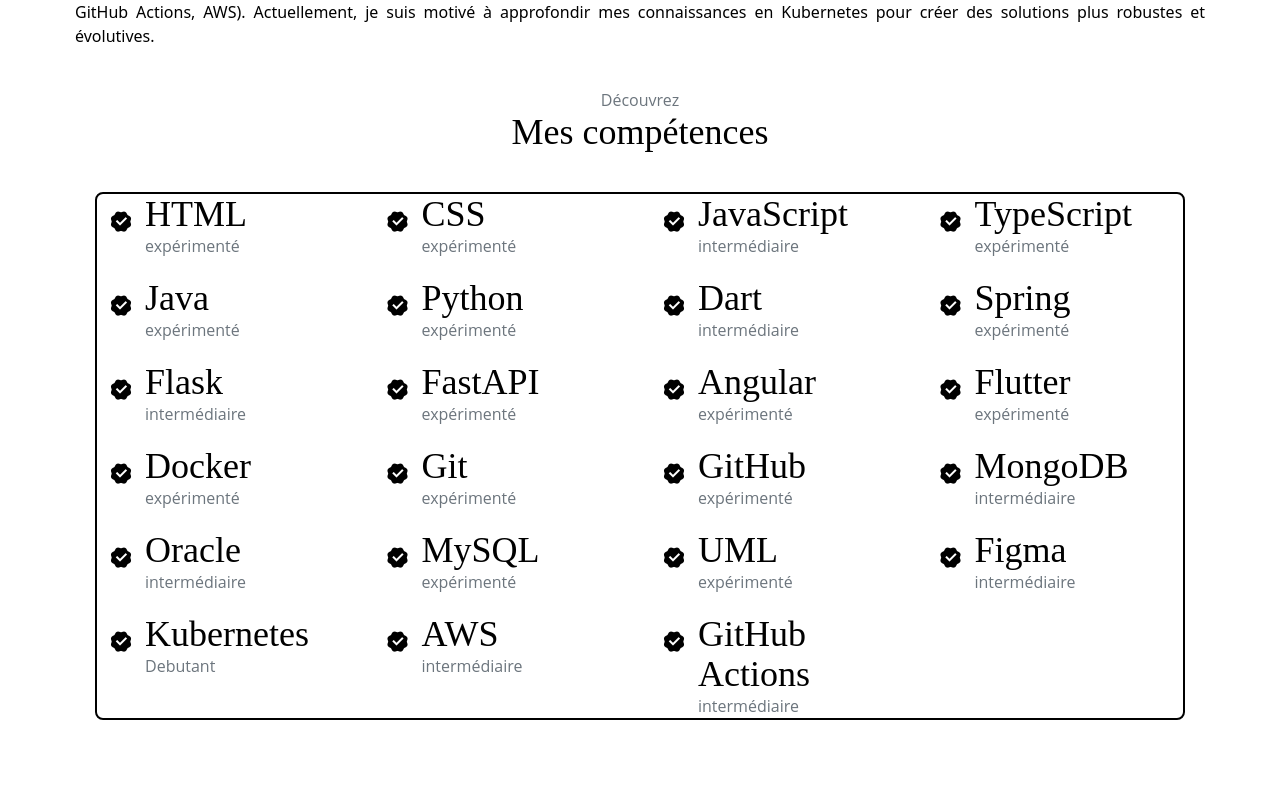
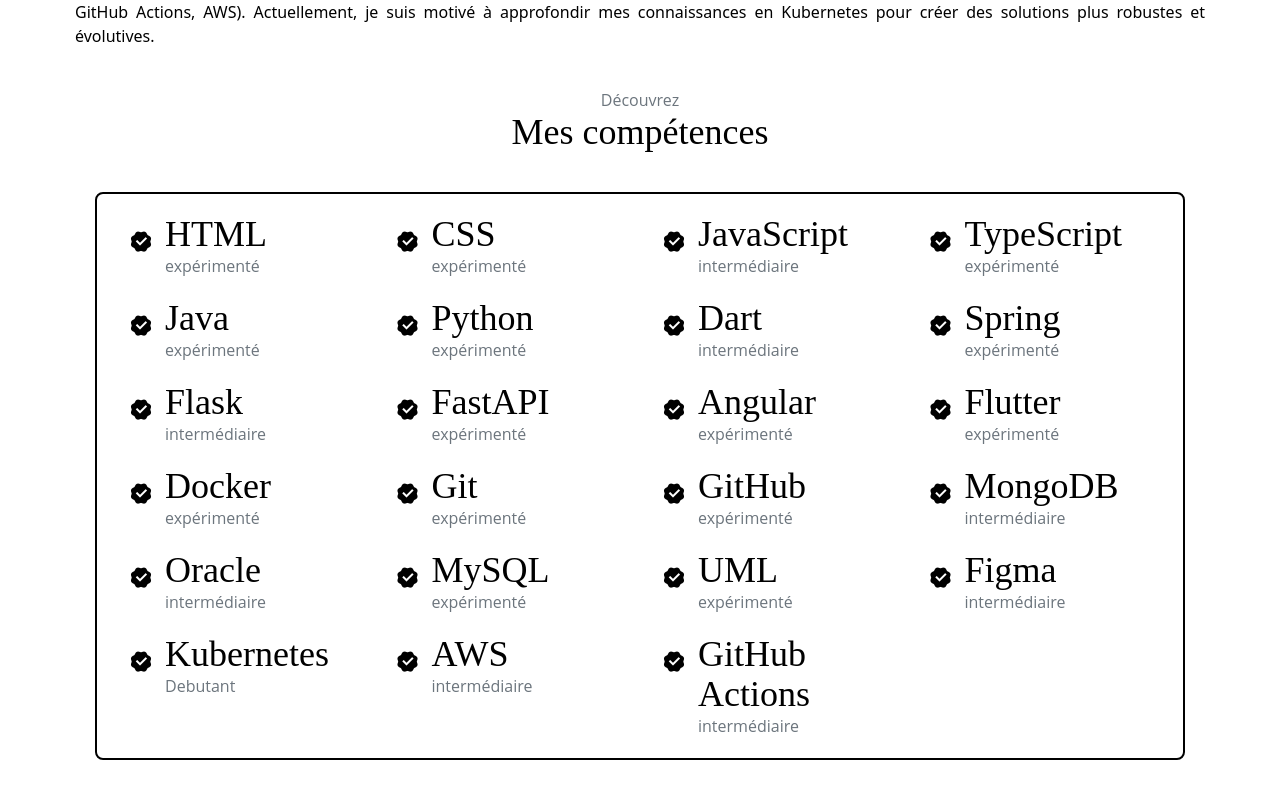
Before and after one commit to ibrahimasoly/Portofolio, an Angular app: page / in a window 1280 px wide. Shown: the part 835-1633 px from the top of the page. Built offline with nearby package versions, Linux system fonts and the light colour scheme.

Commit message:
edit the balise ul

```diff
--- a/src/app/components/competence/competence.component.html
+++ b/src/app/components/competence/competence.component.html
@@ -4,7 +4,7 @@
         <h1>Mes compétences</h1>
     </div>
     <div class="flex  justify-center m-10 border-2 border-black rounded-lg it gap-5">
-        <ul class="grid grid-cols-2 lg:grid-cols-4 gap-5">
+        <ul class="grid grid-cols-2 lg:grid-cols-4 gap-5 p-5">
             <li class="flex flex-row items-start">
                 <i class="ri-verified-badge-fill m-3 text-2xl"></i>
                 <div>
```
